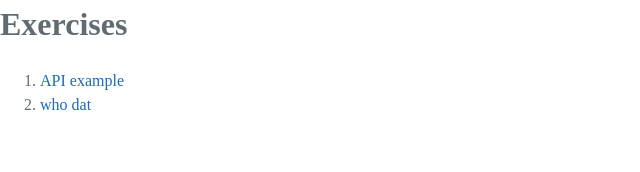
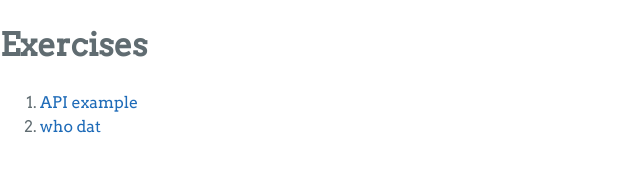
Before and after one commit to sydneytoth/IML400, a plain HTML site: page exercises/index.html in a window 1280 px wide. Shown: the whole page, without its empty margins (0-640 px from the left). Drawn offline with Linux system fonts and the light colour scheme; files that its build step writes are made by us from their sources.

Commit message:
copied <head> info from landing page

```diff
--- a/exercises/index.html
+++ b/exercises/index.html
@@ -1,6 +1,12 @@
 
 <html>
 <head>
+    <meta charset="UTF-8">
+    <title>design exercises</title>
+    <meta name="viewport" content="width=device-width, initial-scale=1">
+    <link rel="stylesheet" type="text/css" href="stylesheets/normalize.css" media="screen">
+    <link href='https://fonts.googleapis.com/css?family=Open+Sans:400,700' rel='stylesheet' type='text/css'>
+    <link href='https://fonts.googleapis.com/css?family=Arvo' rel='stylesheet' type='text/css'>
     <link rel="stylesheet" type="text/css" href="stylesheets/stylesheet.css" media="screen">
     <link rel="stylesheet" type="text/css" href="stylesheets/github-light.css" media="screen">
 </head>
```
